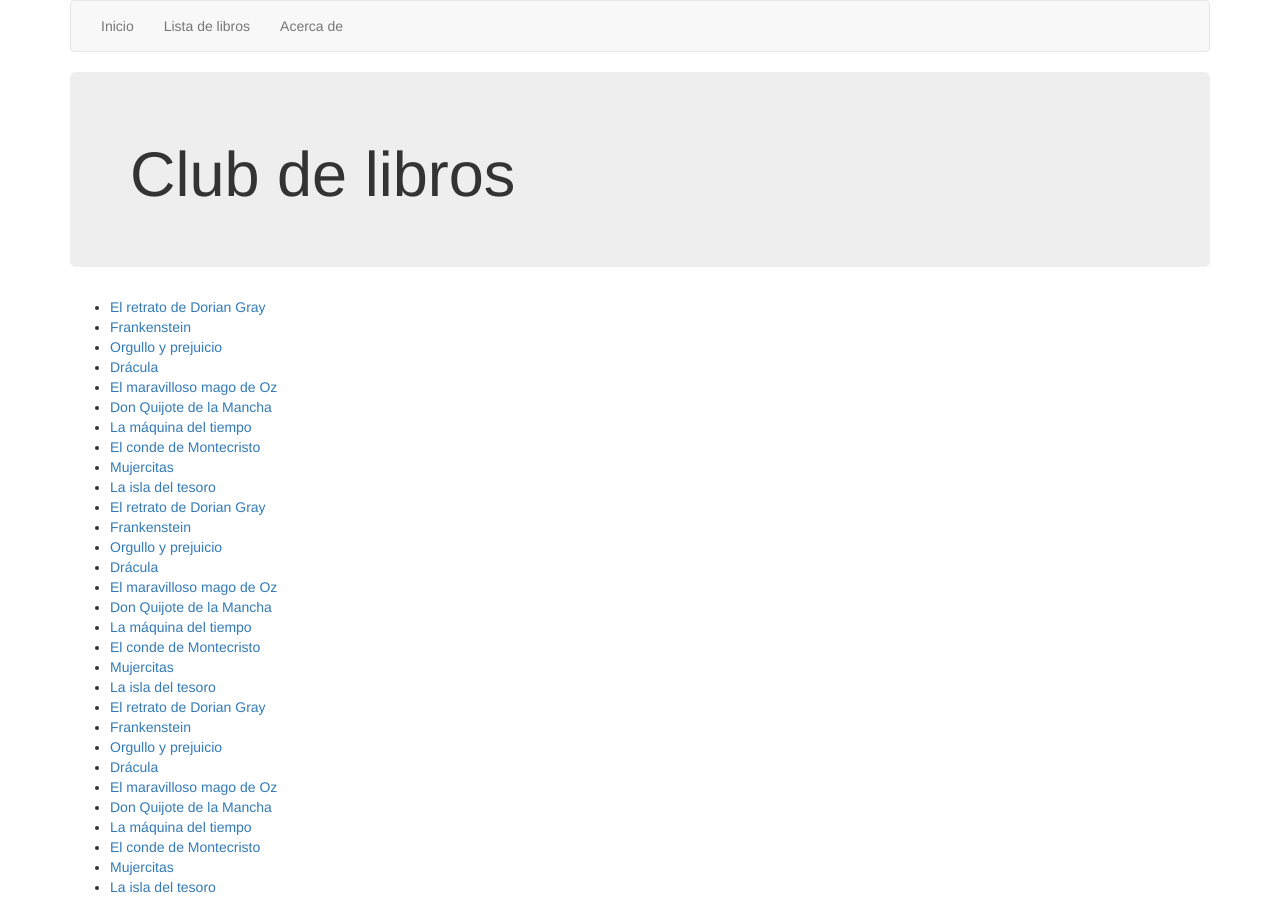
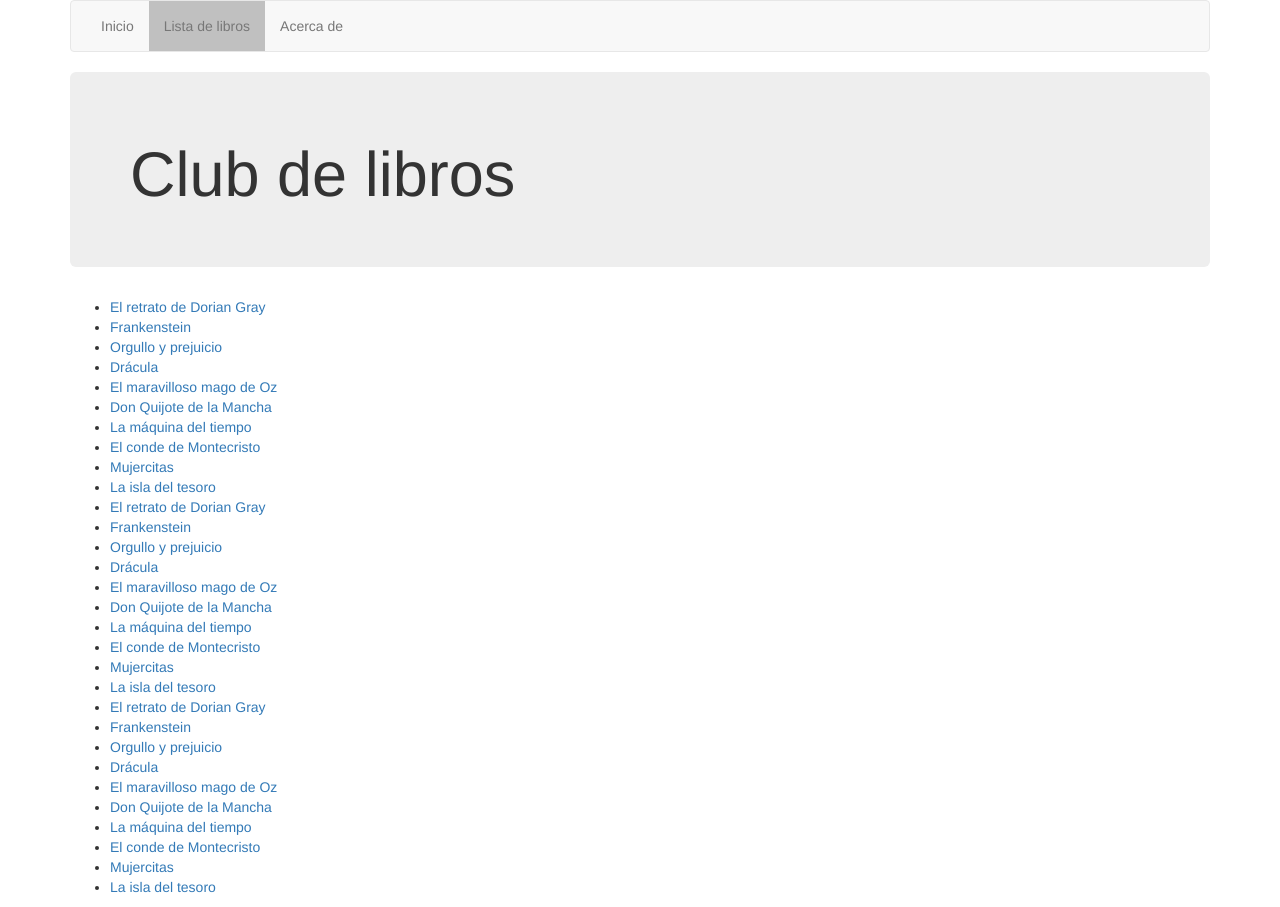
Before and after one commit to stevengf14/routing-angular, an Angular app: page /books-list in a window 1280 px wide. Built offline with nearby package versions, Linux system fonts and the light colour scheme.

Commit message:
inter navigation

```diff
--- a/src/app/encabezado/encabezado.component.html
+++ b/src/app/encabezado/encabezado.component.html
@@ -1,17 +1,19 @@
 <div class="container">
-
   <nav class="navbar navbar-default">
     <div class="container">
       <ul class="nav navbar-nav">
         <li><a href="/">Inicio</a></li>
-        <li><a [routerLink]="['/lista-libros']" routerLinkActive="active" >Lista de libros</a></li>
-        <li><a href="/acerca-de">Acerca de</a></li>
+        <li>
+          <a [routerLink]="['/books-list']" routerLinkActive="active"
+            >Lista de libros</a
+          >
+        </li>
+        <li><a [routerLink]="['/about']">Acerca de</a></li>
       </ul>
     </div>
   </nav>
 
   <div class="jumbotron">
-    <h1> Club de libros</h1>
+    <h1>Club de libros</h1>
   </div>
-
 </div>
```
